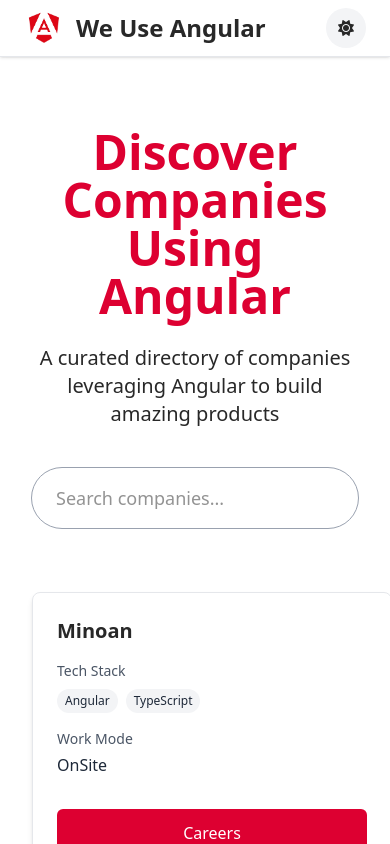
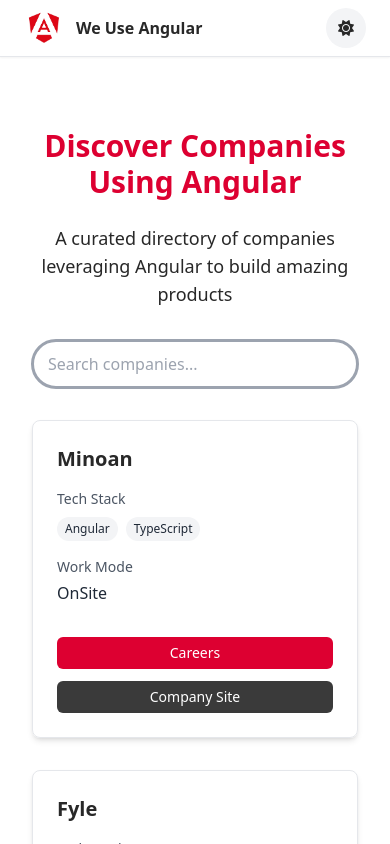
Before and after one commit to ng-delhi/we-use-angular, an Angular app: page / in a window 390 px wide. Shown: the top 844 px of the page. Built offline with nearby package versions, Linux system fonts and the light colour scheme.

Commit message:
set up tailwind configuration with custom breakpoint, responsiveness for all devices and cards animation

```diff
--- a/package.json
+++ b/package.json
@@ -25,7 +25,6 @@
     "@tailwindcss/postcss": "^4.1.4",
     "postcss": "^8.5.3",
     "rxjs": "~7.8.0",
-    "tailwindcss": "^4.1.4",
     "tslib": "^2.3.0"
   },
   "devDependencies": {
@@ -42,6 +41,7 @@
     "karma-jasmine-html-reporter": "~2.1.0",
     "lint-staged": "^15.5.1",
     "prettier": "^3.5.3",
+    "tailwindcss": "^3.4.3",
     "typescript": "~5.7.2"
   }
 }
--- a/src/app/core/components/company-card.ts
+++ b/src/app/core/components/company-card.ts
@@ -6,13 +6,11 @@
   selector: "company-card",
   template: `
   <article
-      class="flex flex-col justify-start items-start p-6 mx-auto my-0 w-full rounded-lg border border-gray-200 dark:border-gray-700 transition-all duration-300 ease-in-out max-w-[360px] min-w-[360px] flex-shrink-0 shadow-md hover:shadow-lg dark:bg-[#151b23]"
+  class="flex flex-col justify-start items-start p-6 mx-auto my-0 w-full rounded-lg border border-gray-200 dark:border-gray-700 transition-all duration-300 ease-in-out max-w-[360px] flex-shrink-0 shadow-md hover:shadow-lg dark:bg-[#151b23] transform hover:scale-105 hover:shadow-2xl"
 >
   <h2 class="mb-4 text-xl font-semibold">{{ company().name }}</h2>
   <section class="mb-4 w-full">
-        <h3
-          class="text-sm font-medium text-gray-600 dark:text-gray-400"
-        >
+    <h3 class="text-sm font-medium text-gray-600 dark:text-gray-400">
       Tech Stack
     </h3>
     <div class="flex flex-wrap gap-2 mt-2">
@@ -26,16 +24,14 @@
     </div>
   </section>
   <section class="mb-4 w-full">
-        <h3
-          class="text-sm font-medium text-gray-600 dark:text-gray-400"
-        >
+    <h3 class="text-sm font-medium text-gray-600 dark:text-gray-400">
       Work Mode
     </h3>
     <p class="mt-1 text-gray-800 dark:text-gray-200">{{ company().workMode }}</p>
   </section>
   <div class="flex flex-col gap-3 pt-4 mt-auto w-full md:flex-row">
     <a
-          class="py-3 text-base font-medium text-center text-white no-underline bg-[#dd0031] hover:bg-[#c3002f] rounded-md transition-colors duration-200 w-full md:w-1/2"
+      class="py-3 max-sm:py-2 max-xs:!py-1 text-base max-xs:!text-[14px] font-medium text-center text-white no-underline bg-[#dd0031] hover:bg-[#c3002f] rounded-md transition-colors duration-200 w-full md:w-1/2"
       target="_blank"
       rel="noopener noreferrer"
       [href]="company().careerSite"
@@ -43,7 +39,7 @@
       Careers
     </a>
     <a
-          class="py-3 text-base font-medium text-center text-white no-underline rounded-md transition-colors bg-[#3a3a3a] hover:bg-[#2a2a2a] duration-200 w-full md:w-1/2"
+      class="py-3 max-sm:py-2 max-xs:!py-1 text-base max-xs:!text-[14px] font-medium text-center text-white no-underline rounded-md transition-colors bg-[#3a3a3a] hover:bg-[#2a2a2a] duration-200 w-full md:w-1/2"
       target="_blank"
       rel="noopener noreferrer"
       [href]="company().companySite"
@@ -52,6 +48,7 @@
     </a>
   </div>
 </article>
+
   `,
   changeDetection: ChangeDetectionStrategy.OnPush,
 })
--- a/src/app/core/components/header.ts
+++ b/src/app/core/components/header.ts
@@ -8,7 +8,7 @@
     <header class="header">
       <div class="flex gap-3 items-center">
         <img alt="Angular Logo" src="/cua.webp" class="object-cover overflow-hidden w-10 h-10 aspect-square" />
-        <h1 class="text-2xl font-semibold dark:text-white">We Use Angular</h1>
+        <h1 class="text-2xl font-semibold dark:text-white max-xs:text-[1rem]">We Use Angular</h1>
       </div>
 
       <button (click)="themeService.toggleTheme()" class="theme-btn">
--- a/src/app/core/components/search-company.ts
+++ b/src/app/core/components/search-company.ts
@@ -1,16 +1,21 @@
-import { ChangeDetectionStrategy, Component, model } from "@angular/core";
+import { ChangeDetectionStrategy, Component, model } from '@angular/core';
 
 @Component({
-  selector: "search-company",
+  selector: 'search-company',
   template: `
-    <section class="mb-16 text-center">
-      <h2 class="mb-6 text-5xl font-bold text-[#dd0031]">Discover Companies Using Angular</h2>
-      <p class="mx-auto mt-0 mb-10 text-xl max-w-[800px] text-[#282828] dark:text-[#e1e1e1]">
-        A curated directory of companies leveraging Angular to build amazing
-        products
+    <section class="mb-16 text-center max-sm:!mb-[2rem]">
+      <h2 class="mb-6 text-5xl  font-bold text-[#dd0031] max-xl:text-4xl max-sm:!text-3xl">
+        Discover Companies Using Angular
+      </h2>
+
+      <p
+        class="mx-auto mt-0 mb-10 max-sm:!mb-[2rem] text-xl max-sm:!text-[18px] max-w-[800px] text-[#282828] dark:text-[#e1e1e1]"
+      >
+        A curated directory of companies leveraging Angular to build amazing products
       </p>
+
       <input
-        class="px-6 py-4 outline outline-gray-400 dark:outline-gray-700 w-full text-lg transition-all border-[none] duration-[0.2s] ease-[ease] max-w-[500px] rounded-[30px] text-[#282828] dark:text-[#e1e1e1]"
+        class="px-6 py-4 outline outline-gray-400 dark:outline-gray-700 w-full text-lg transition-all border-[none] duration-[0.2s] ease-[ease] max-w-[500px] rounded-[30px] text-[#282828] dark:text-[#e1e1e1] max-md:max-w-[400px] max-sm:max-w-[350px] max-sm:!px-4 max-sm:!py-3 max-md:!text-base max-sm:!h-12 max-md:h-14 h-16"
         type="search"
         placeholder="Search companies..."
         [value]="searchQuery()"
--- a/src/app/pages/home/home.ts
+++ b/src/app/pages/home/home.ts
@@ -6,7 +6,7 @@
   selector: 'home',
   template: `
     <search-company (searchQueryChange)="onSearchQueryChange($event)" />
-    <section class="grid grid-cols-1 gap-8 md:grid-cols-2 lg:grid-cols-3">
+    <section class="grid gap-8 grid-cols-3 max-lg:grid-cols-2 max-sm:!grid-cols-1">
     @for (company of filteredCompanies(); track company.name) {
       <company-card [company]="company" />
     }
--- a/src/styles.css
+++ b/src/styles.css
@@ -1,10 +1,11 @@
-/* You can add global styles to this file, and also import other style files */
-@import "tailwindcss";
-@custom-variant dark (&:where(.dark, .dark *));
+@tailwind base;
+@tailwind components;
+@tailwind utilities;
+
+/* Tumhara baaki ka custom CSS yahan hona chahiye */
 @layer utilities {
-
   .cua-ui {
-    @apply w-full flex flex-col min-h-screen transition-colors duration-200 ease-in-out dark:bg-[#02040a] bg-white text-[#282828] dark:text-[#e1e1e1]
+    @apply w-full flex flex-col min-h-screen transition-colors duration-200 ease-in-out dark:bg-[#02040a] bg-white text-[#282828] dark:text-[#e1e1e1];
   }
 
   .main {
@@ -20,6 +21,6 @@
   }
 
   .theme-btn {
-    @apply flex justify-center items-center p-2 bg-gray-100 rounded-full transition-colors duration-200 size-10 hover:bg-gray-200 dark:bg-gray-800 dark:hover:bg-gray-700
+    @apply flex justify-center items-center p-2 bg-gray-100 rounded-full transition-colors duration-200 size-10 hover:bg-gray-200 dark:bg-gray-800 dark:hover:bg-gray-700;
   }
 }
--- /dev/null
+++ b/tailwind.config.js
@@ -0,0 +1,28 @@
+/** @type {import('tailwindcss').Config} */
+module.exports = {
+    darkMode: 'class',
+    content: [
+      "./src/**/*.{html,ts}",
+    ],
+    theme: {
+      extend: {},
+      screens: {
+        // Mobile devices
+        'max-xs': {'max': '479px'},   // Extra small mobile (<= 479px)
+        'max-sm': {'max': '639px'},   // Small mobile (480px - 639px)
+
+        // Tablets
+        'max-md': {'max': '767px'},   // Tablets (640px - 767px)
+        'max-lg': {'max': '1023px'},  // Small laptops / tablets
+
+        // Desktops
+        'max-xl': {'max': '1279px'},  // Medium desktops
+        'max-2xl': {'max': '1535px'}, // Large desktops
+
+        // Ultra large screens
+        'max-3xl': {'max': '1919px'}, // Very large monitors
+        'max-4xl': {'max': '2559px'}, // Ultra wide screens
+      },
+    },
+    plugins: [],
+  }
```
Also changed, not shown: .postcssrc.json, 1 other file (tests, documents, lock files or other folders). Lines whose indentation alone changed are shown as unchanged.
